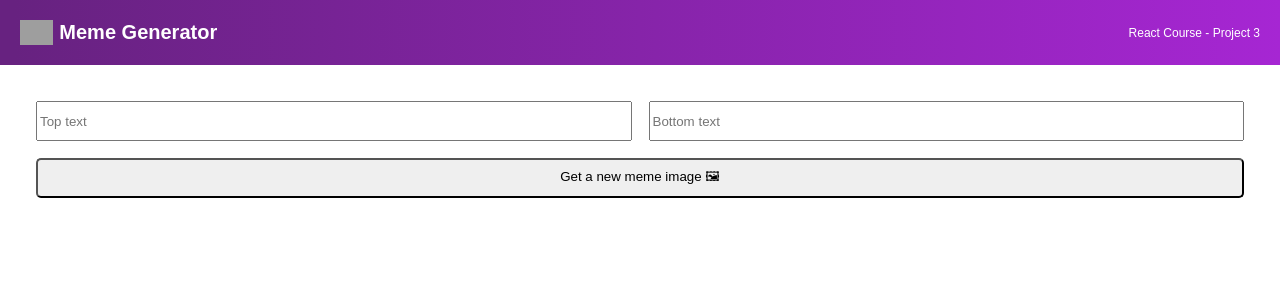
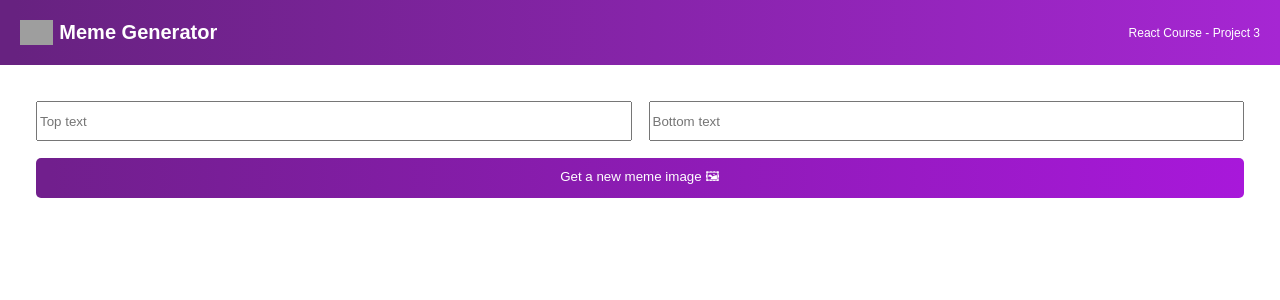
Before and after one commit to PeteSalcedo/React-Turorial, a React app: page / in a window 1280 px wide. Shown: the top 300 px of the page. Built offline with nearby package versions, Linux system fonts and the light colour scheme; grey boxes are pictures that could not be loaded.

Commit message:
changing styling for css

```diff
--- a/src/App.css
+++ b/src/App.css
@@ -52,4 +52,8 @@ main {
     grid-column: 1 / -1;
     font-family: "Karla", sans-serif;
     border-radius: 5px;
+    background: linear-gradient(90.41deg, #711F8D 1.14%, #A818DA 100%);
+    color: white;
+    border: none;
+    cursor: pointer;
 }
```
